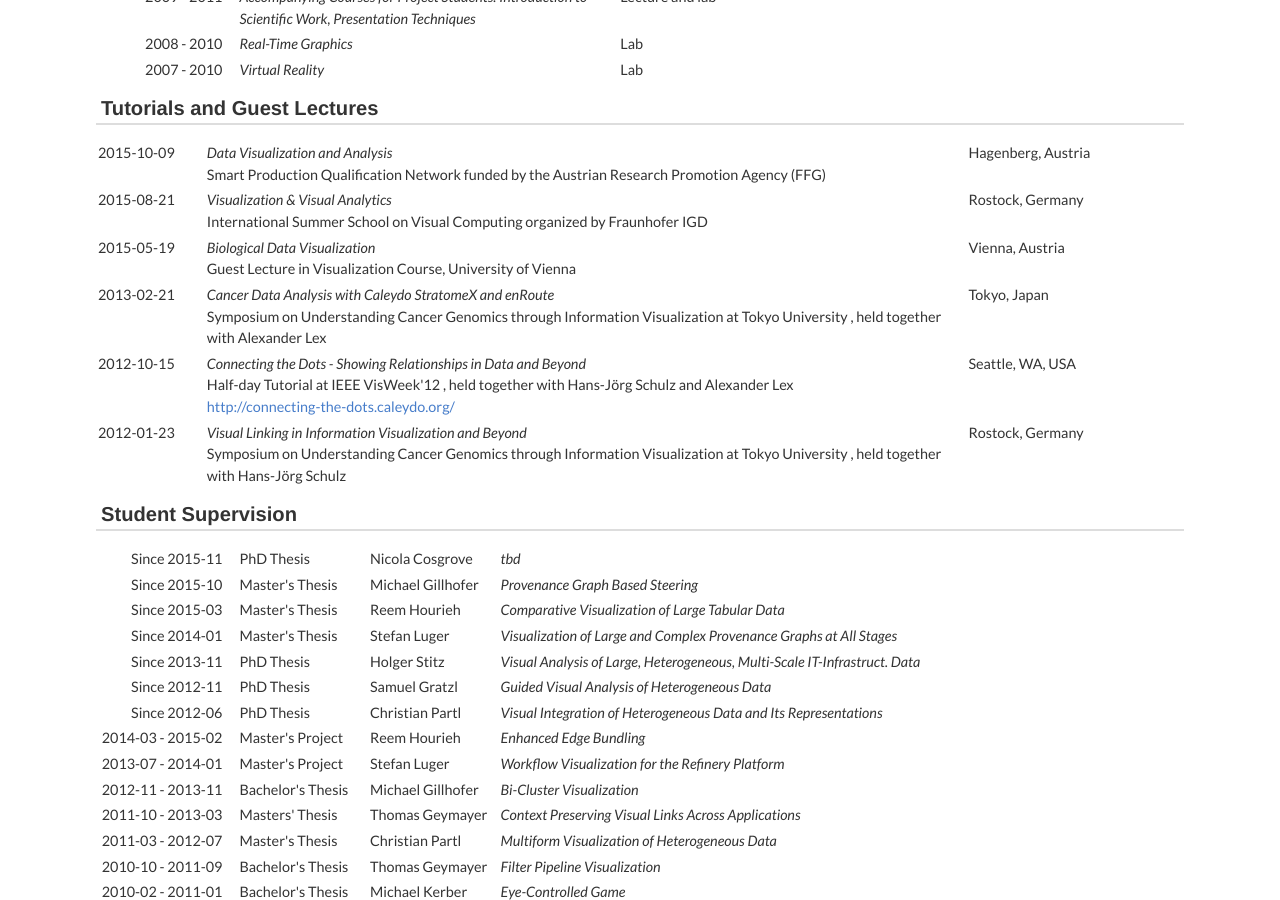
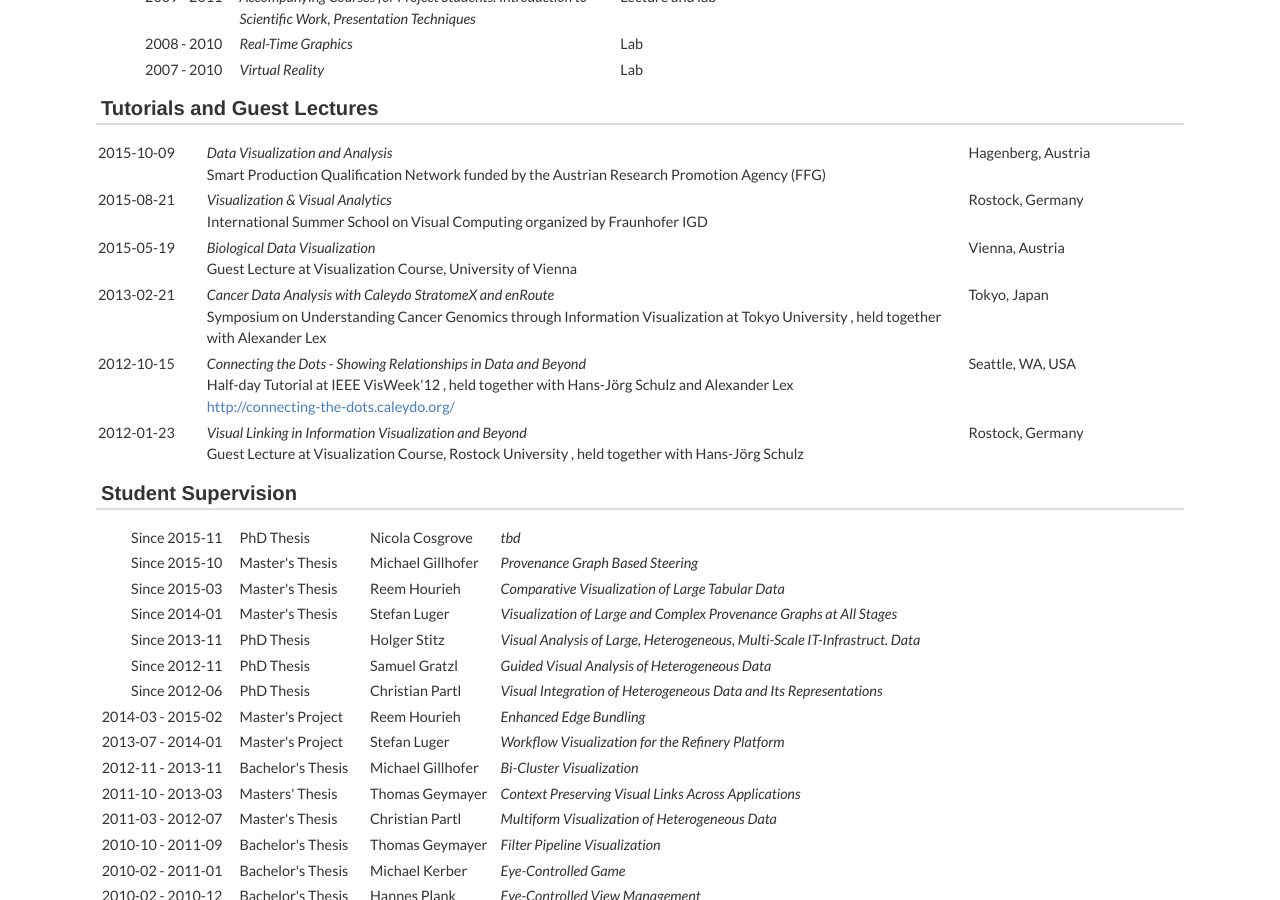
Before and after one commit to mstreit/mstreit.github.io, a Jekyll site: the page built from teaching.md, in a window 1280 px wide and 900 px high, scrolled down 820 px. Built offline with Jekyll 4.4.1, drawn with Linux system fonts in a browser that asks for light colours; nearby versions of some CDN libraries; some web fonts are replaced.

Commit message:
fixed typos

```diff
--- a/_data/tutorials.yml
+++ b/_data/tutorials.yml
@@ -9,7 +9,7 @@
   location: Rostock, Germany
 
 - title: Biological Data Visualization
-  event: Guest Lecture in Visualization Course, University of Vienna
+  event: Guest Lecture at Visualization Course, University of Vienna
   date: 2015-05-19
   location: Vienna, Austria
 
@@ -27,7 +27,7 @@
   website: http://connecting-the-dots.caleydo.org/
 
 - title: Visual Linking in Information Visualization and Beyond
-  event: Symposium on Understanding Cancer Genomics through Information Visualization at Tokyo University
+  event: Guest Lecture at Visualization Course, Rostock University
   date: 2012-01-23
   location: Rostock, Germany
   colleagues: Hans-Jörg Schulz
```
